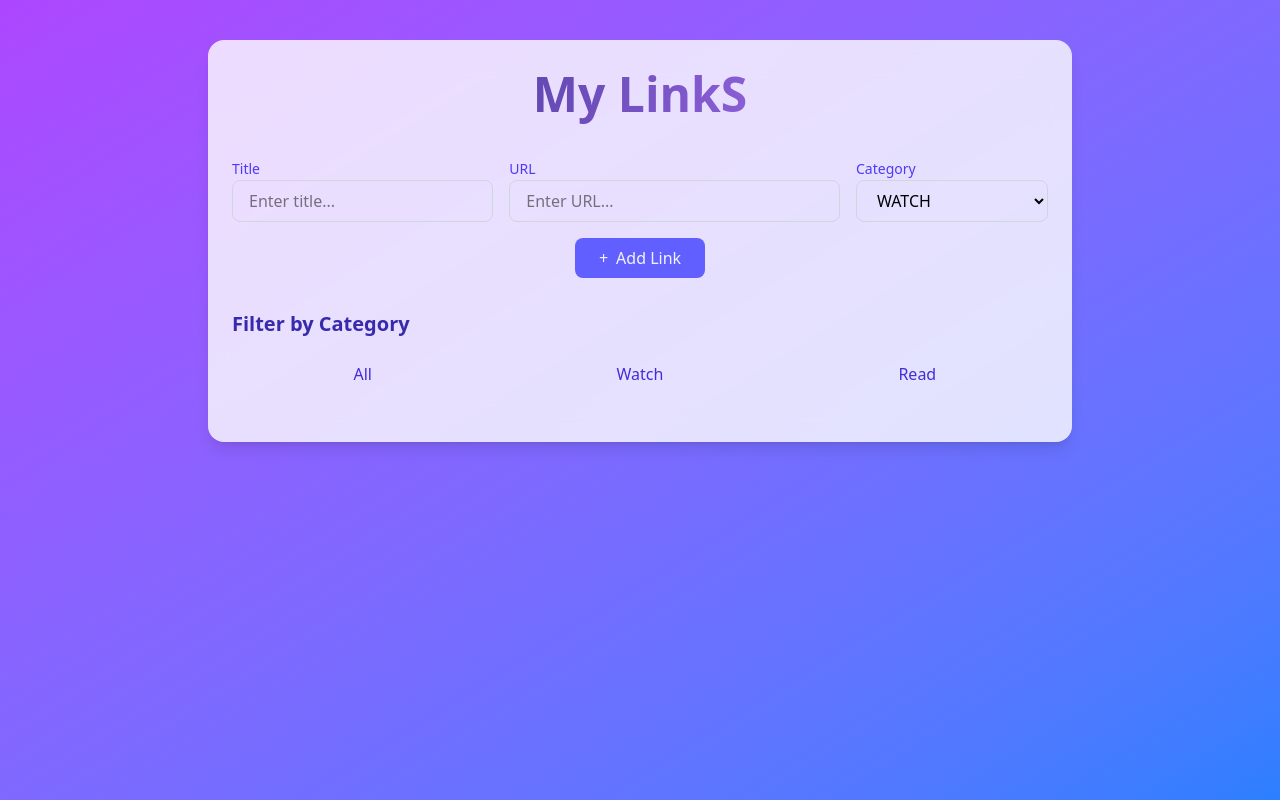
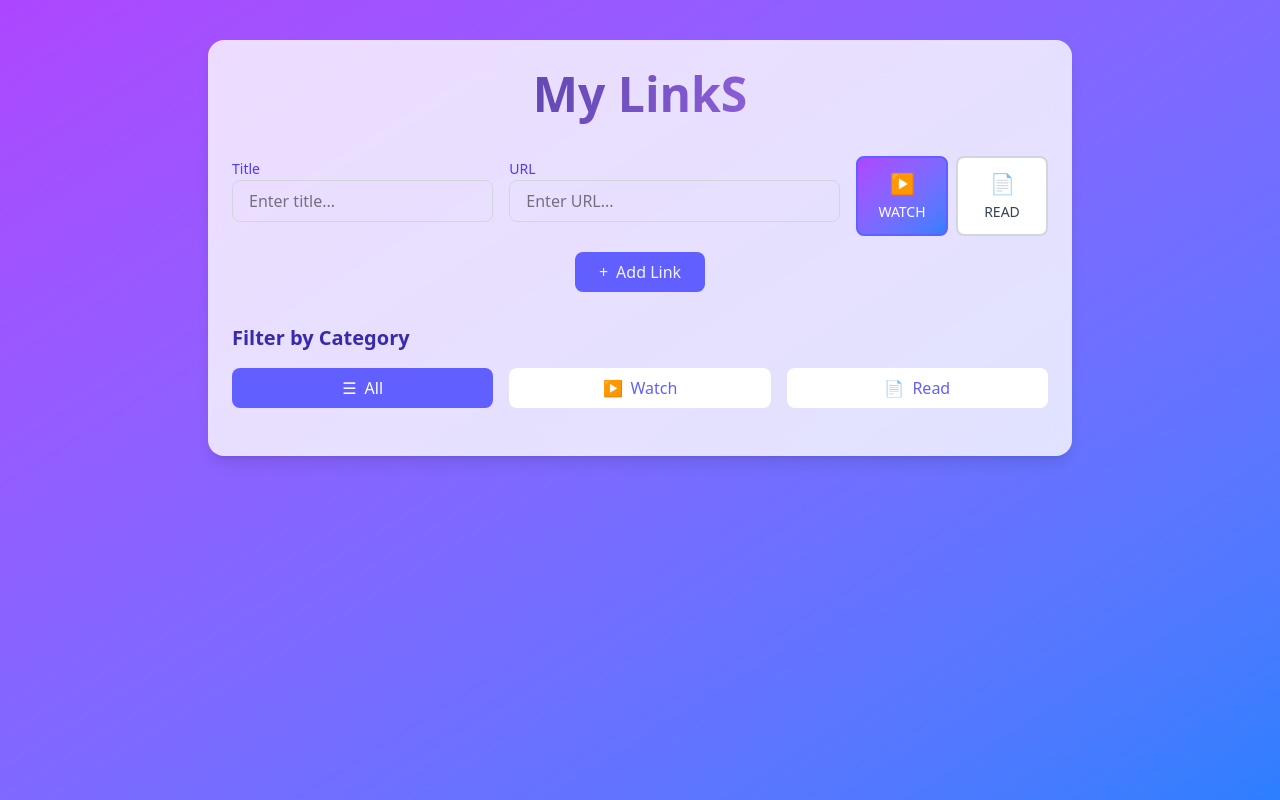
Before and after one commit to KrzyKerlin/LinkS, a Vue app in the folder frontend/: page / in a window 1280 px wide. Built offline with nearby package versions, Linux system fonts and the light colour scheme.

Commit message:
style: update category selector styling

```diff
--- a/frontend/src/components/LinkManager.vue
+++ b/frontend/src/components/LinkManager.vue
@@ -21,12 +21,30 @@
                         </div>
 
                         <div class="md:col-span-3">
-                            <label for="category" class="text-sm font-medium text-indigo-600 mb-2">Category</label>
-                            <select id="category" v-model="newLink.category" required
-                            class="w-full px-4 py-2 border border-gray-300 rounded-lg focus:ring-2 focus:ring-indigo-500 focus:outline-none">
-                                <option value="WATCH">WATCH</option>
-                                <option value="READ">READ</option>
-                            </select>
+                            <div class="flex space-x-2">
+                                <!-- WATCH option -->
+                                <label class="relative flex-1 cursor-pointer">
+                                    <input type="radio" name="category" value="WATCH" v-model="newLink.category" class="absolute opacity-0 w-0 h-0" />
+                                    <div :class="newLink.category === 'WATCH' ?
+                                    'bg-gradient-to-br from-purple-500 to-blue-500 border-indigo-500 text-white' :
+                                    'bg-white hover:bg-gray-50 border-gray-300 text-gray-700'"
+                                    class="flex flex-col items-center justify-center py-3 px-2 border-2 rounded-lg transition-all duration-200">
+                                        <span class="text-xl mb-1">▶</span>
+                                        <span class="font-medium text-sm">WATCH</span>
+                                    </div>
+                                </label>
+                                <!-- READ option -->
+                                <label class="relative flex-1 cursor-pointer">
+                                    <input type="radio" name="category" value="READ" v-model="newLink.category" class="absolute opacity-0 w-0 h-0" />
+                                    <div :class="newLink.category === 'READ' ?
+                                    'bg-gradient-to-br from-purple-500 to-blue-500 border-indigo-500 text-white' :
+                                    'bg-white hover:bg-gray-50 border-gray-300 text-gray-700'"
+                                    class="flex flex-col items-center justify-center py-3 px-2 border-2 rounded-lg transition-all duration-200">
+                                        <span class="text-xl mb-1">📄</span>
+                                        <span class="font-medium text-sm">READ</span>
+                                    </div>
+                                </label>
+                            </div>
                         </div>
                     </div>
 
@@ -43,11 +61,20 @@
                     <h2 class="text-xl font-bold text-indigo-800 mb-4">Filter by Category</h2>
                     <div class="grid grid-cols-3 gap-4 mb-6">
                         <button @click="setFilter('all')"
-                        class="py-2 px-4 text-indigo-700 rounded-lg flex items-center justify-center transition-colors"> All </button>
+                        :class="{'bg-indigo-500 text-white': activeFilter === 'all', 'bg-white text-indigo-500': activeFilter !== 'all'}"
+                        class="py-2 px-4 rounded-lg flex items-center justify-center transition-colors">
+                            <span class="mr-2">☰</span> All
+                        </button>
                         <button @click="setFilter('watch')"
-                        class="py-2 px-4 text-indigo-700 rounded-lg flex items-center justify-center transition-colors"> Watch </button>
+                        :class="{'bg-indigo-500 text-white': activeFilter === 'watch', 'bg-white text-indigo-500': activeFilter !== 'watch'}"
+                        class="py-2 px-4 rounded-lg flex items-center justify-center transition-colors">
+                            <span class="mr-2">▶</span> Watch
+                        </button>
                         <button @click="setFilter('read')"
-                        class="py-2 px-4 text-indigo-700 rounded-lg flex items-center justify-center transition-colors"> Read </button>
+                        :class="{'bg-indigo-500 text-white': activeFilter === 'read', 'bg-white text-indigo-500': activeFilter !== 'read'}"
+                        class="py-2 px-4 rounded-lg flex items-center justify-center transition-colors">
+                            <span class="mr-2">📄</span> Read
+                        </button>
                     </div>
                 </div>
 
```
